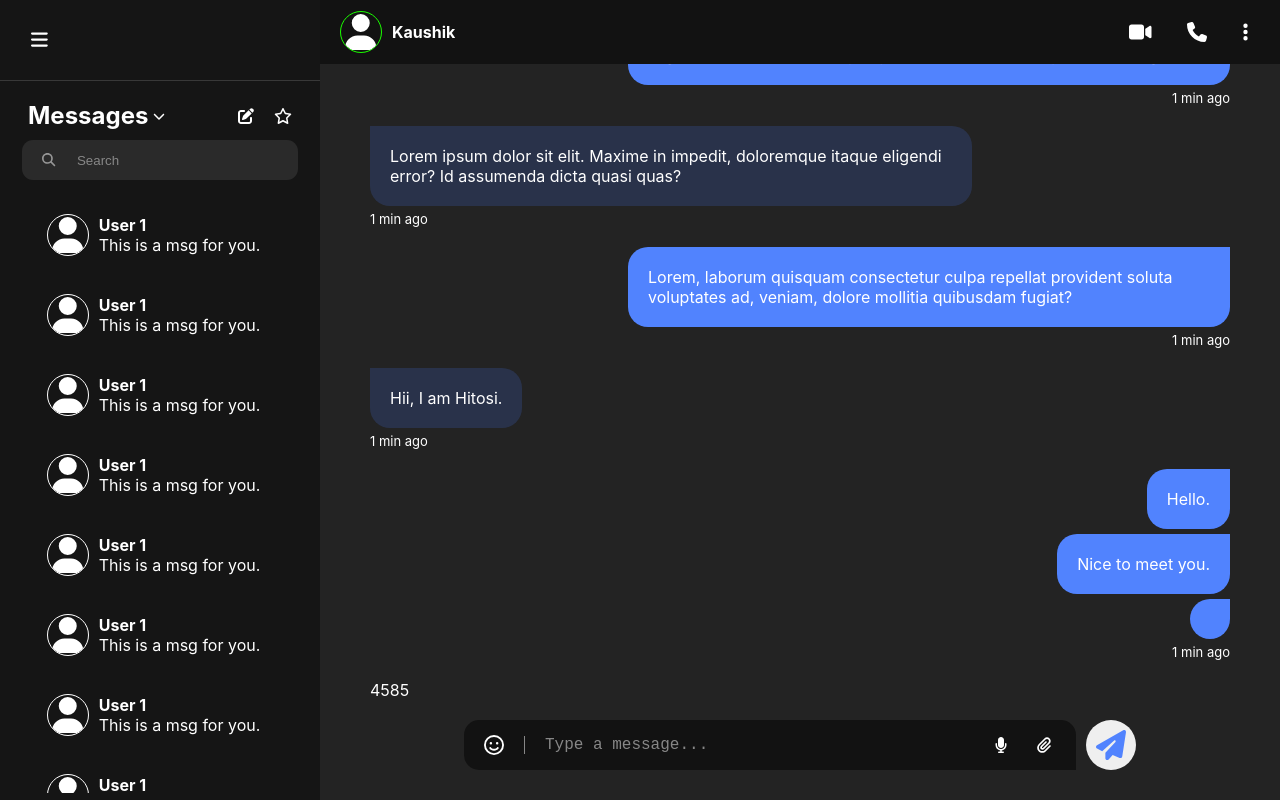
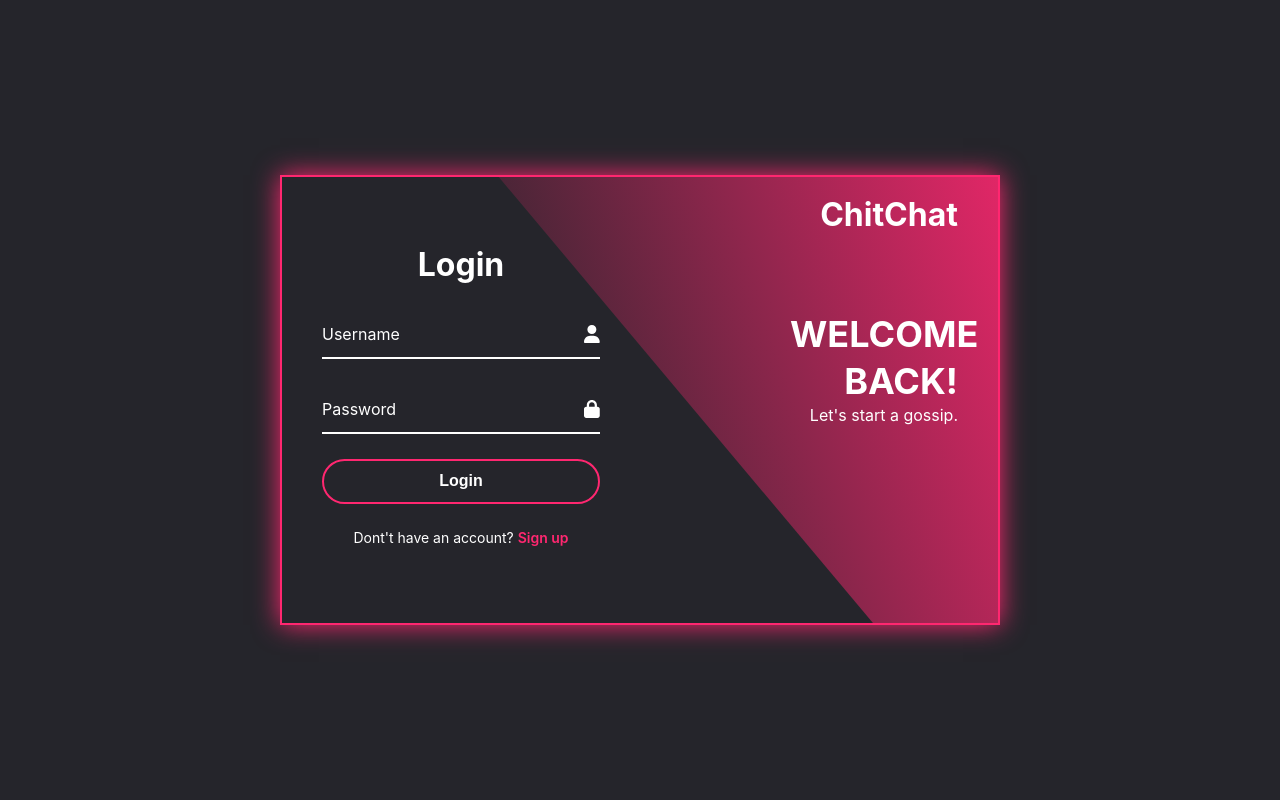
Before and after one commit to KAUSHIK-ROY/ChitChat, a React (Create React App) app: page / in a window 1280 px wide. Built offline with nearby package versions, Linux system fonts and the light colour scheme.

Commit message:
Add Login page

```diff
--- a/src/App.js
+++ b/src/App.js
@@ -1,21 +1,33 @@
 import './App.css';
 import MyProfile from './Components/Friends/MyProfile.jsx';
+import Login from './Components/LogIn/Login.jsx';
 import Messages from './Components/MyChat/Messages.jsx';
 
 
+
 function App() {
+
+  const user =false;
   return (
-    <>
+
       <div className='container'>
-        <div className='friends'>
-          <MyProfile/>
-        </div>
+        {
+          user ?
+          (
+            <>
+          <div className='friends'>
+            <MyProfile/>
+          </div>
+          <div className='myChat'>
+            <Messages/>
+          </div>
+          </>
+          )
+          :
+          (<Login/>)
+        }
 
-        <div className='myChat'>
-          <Messages/>
-        </div>
       </div>
-    </>
   );
 }
 
--- a/src/Components/Friends/myProfile.css
+++ b/src/Components/Friends/myProfile.css
@@ -4,6 +4,8 @@
 button{
     cursor: pointer;
 }
+@import url('https://fonts.googleapis.com/css2?family=Poetsen+One&display=swap');
+
 
 .menulogo {
   height: 10vmin;
@@ -38,8 +40,27 @@ button{
     background-color: transparent;
     font-size: larger;
   }
+
 }
 
+.menulogo h1 {
+  color: #5485ff;
+  font-family: "Poetsen One", sans-serif;
+  padding-left: 50px;
+
+
+}
+
+.isp{
+
+    display: flex;
+    align-items: start;
+    width: 20px;
+    height: 40px;
+
+    padding-left: 5px;
+
+}
 .slideMenu {
   width: 23vw;
   border-right: 1px solid rgb(90, 90, 90);
@@ -176,12 +197,6 @@ button{
   background-color: #5183fe;
 }
 
-.menulogo h1 {
-  color: #96b4ff;
-  font-family: system-ui, -apple-system, BlinkMacSystemFont, "Segoe UI", Roboto,
-    Oxygen, Ubuntu, Cantarell, "Open Sans", "Helvetica Neue", sans-serif;
-  padding-left: 50px;
-}
 
 .mychats {
   height: 90vmin;
--- a/src/Components/Friends/myProfile.jsx
+++ b/src/Components/Friends/myProfile.jsx
@@ -9,6 +9,7 @@ import {
   // faBomb,
   faChevronDown,
   faCircleInfo,
+  faComments,
   faGear,
   faPenToSquare,
   faPhotoVideo,
@@ -87,7 +88,7 @@ export default function MyProfile() {
         <button className="bar-btn" onClick={toggleMenu}>
           <FontAwesomeIcon icon={faBars} />
         </button>
-
+        <h1>ChitChat</h1> <span className="isp"><FontAwesomeIcon icon={faComments}/></span>
       </div>
 
       <div className="mychats">
--- /dev/null
+++ b/src/Components/LogIn/Login.jsx
@@ -0,0 +1,67 @@
+import './login.css';
+import { FontAwesomeIcon } from '@fortawesome/react-fontawesome';
+import { faLock, faUser } from '@fortawesome/free-solid-svg-icons';
+
+import React from 'react'
+
+export default function Login() {
+  return (
+    <div className='lcontainer'>
+        <div className="logContainer">
+            <div className="curved-shape"></div>
+            <div className="form-box login">
+                <h2>Login</h2>
+                <form action="">
+                    <div className="input-box">
+                        <input type="text" required/>
+                        <label htmlFor="">Username</label>
+                        <FontAwesomeIcon icon={faUser} className='icn'/>
+                    </div>
+                    <div className="input-box">
+                        <input type="text" required/>
+                        <label htmlFor="">Password</label>
+                        <FontAwesomeIcon icon={faLock} className='icn'/>
+                    </div>
+                    <div className="input-box">
+                        <button className="btn1" type='submit'>Login</button>
+                    </div>
+                    <div className="regi-link">
+                        <p>Dont't have an account? <span>Sign up</span></p>
+                    </div>
+                </form>
+            </div>
+            <div className="info-content login">
+            <div className="logo"><h1>ChitChat</h1></div>
+                <h2>Welcome Back!</h2>
+                <p>Let's start a gossip.</p>
+            </div>
+            <div className="form-box register">
+                <h2>Register</h2>
+                <form action="">
+                    <div className="input-box">
+                        <input type="text" required/>
+                        <label htmlFor="">Username</label>
+                        <FontAwesomeIcon icon={faUser} className='icn'/>
+                    </div>
+                    <div className="input-box">
+                        <input type="text" required/>
+                        <label htmlFor="">Password</label>
+                        <FontAwesomeIcon icon={faLock} className='icn'/>
+                    </div>
+                    <div className="input-box">
+                        <button className="btn1" type='submit'>Register</button>
+                    </div>
+                    <div className="regi-link">
+                        <p>Dont't have an account? <span>Sign In</span></p>
+                    </div>
+                </form>
+            </div>
+            <div className="info-content register">
+                <h2>Welcome Back!</h2>
+                <p>Let's start a gossip.</p>
+            </div>
+        </div>
+
+    </div>
+  )
+}
--- /dev/null
+++ b/src/Components/LogIn/login.css
@@ -0,0 +1,194 @@
+*{
+    margin: 0;
+    padding: 0;
+    box-sizing: border-box;
+}
+.lcontainer{
+    background-color: #25252b;
+    min-height: 100vh;
+    width: 100vw;
+    display: flex;
+    align-items: center;
+    justify-content: center;
+}
+.logContainer{
+    height: 450px;
+    width: 720px;
+    position: relative;
+    border: 2px solid #ff2770;
+    box-shadow: 0 0 25px #ff2770;
+    overflow: hidden;
+}
+
+.logContainer .form-box{
+    position: absolute;
+    top:0;
+    width: 50%;
+    height: 100%;
+    display: flex;
+    justify-content: center;
+    flex-direction: column;
+}
+
+.form-box.login{
+    left: 0;
+    padding: 0 40px;
+}
+
+.form-box.register{
+    display: none;
+}
+.form-box h2{
+    font-size: 32px;
+    text-align: center;
+
+}
+
+.form-box .input-box{
+    position: relative;
+    width: 100%;
+    height: 50px;
+    margin-top: 25px;
+}
+
+.input-box input{
+    width: 100%;
+    height: 100%;
+    background-color: transparent;
+    border: none;
+    outline: none;
+    font-size: 16px;
+    color: white;
+    font-weight: 600;
+    border-bottom: 2px solid white;
+    padding-right: 23px;
+    transition: 0.5s;
+}
+.input-box input:focus,
+.input-box input:valid{
+    border-bottom: 2px solid #ff2770;
+}
+
+.input-box label{
+    position: absolute;
+    top: 50%;
+    left: 0;
+    transform: translateY(-50%);
+    font-size: 16px;
+    color: white;
+    transition: 0.5s;
+}
+
+.input-box input:focus ~ label,
+.input-box input:valid ~ label{
+    top: -5px;
+    color: #ff2770;
+}
+
+.input-box .icn{
+    position: absolute;
+    top:50%;
+    right: 0;
+    transform: translateY(-50%);
+    font-size: 18px;
+    transition: 0.5s;
+}
+
+.input-box input:focus ~ .icn,
+.input-box input:valid ~ .icn{
+
+    color: #ff2770;
+}
+
+.btn1{
+    position: absolute;
+    width: 100%;
+    height: 45px;
+    background-color: transparent;
+    border-radius: 40px;
+    cursor: pointer;
+    font-size: 16px;
+    font-weight: 600;
+    border: 2px solid #ff2770;
+    color: white;
+
+}
+
+/* .btn1::before{
+    content: '';
+    position: absolute;
+    height: 100%;
+    width: 100%;
+} */
+
+.btn1:hover{
+    background-color: #ff2770;
+    color: white;
+    transition: 0.5s;
+}
+
+.regi-link{
+    font-size: 14px;
+    text-align: center;
+    margin: 20px 0 10px;
+}
+
+.regi-link span{
+    text-decoration: none;
+    color: #ff2770;
+    font-weight: 600;
+}
+
+.regi-link span:hover{
+    text-decoration: underline;
+}
+
+.info-content{
+    position: absolute;
+    top:0;
+    height: 100%;
+    width: 50%;
+    display: flex;
+    justify-content: center;
+    flex-direction: column;
+}
+
+.info-content.login{
+    right: 0;
+    text-align: right;
+    padding: 0 40px 60px 150px;
+
+}
+.info-content.register{
+    right: 0;
+    text-align: right;
+    padding: 0 40px 60px 150px;
+    display: none;
+}
+
+.logo{
+    margin-top: -120px;
+    padding-bottom: 77px;
+}
+
+.info-content h2{
+    text-transform: uppercase;
+    font-size: 36px;
+    line-height: 1.3;
+}
+
+.info-content p{
+    font-size: 16px;
+
+}
+
+.logContainer .curved-shape{
+    position: absolute;
+    right: 0;
+    top: -5px;
+    height: 600px;
+    width: 850px;
+    background: linear-gradient(45deg, #25252b, #ff2770);
+    transform: rotate(10deg) skewY(40deg);
+    transform-origin: bottom right ;
+}
--- a/src/Components/MyChat/messages.jsx
+++ b/src/Components/MyChat/messages.jsx
@@ -103,7 +103,7 @@ export default function Messages(props) {
 
 
 {/* demo end */}
-          <div ref={endRef}>4585</div>
+          <div ref={endRef}></div>
         </div>
 
         <TypingDiv/>
```
Also changed, not shown: src/Components/Friends/SlideMenu.jsx (deleted, +0 -7 lines), src/Components/Friends/slideMenu.css (deleted).
